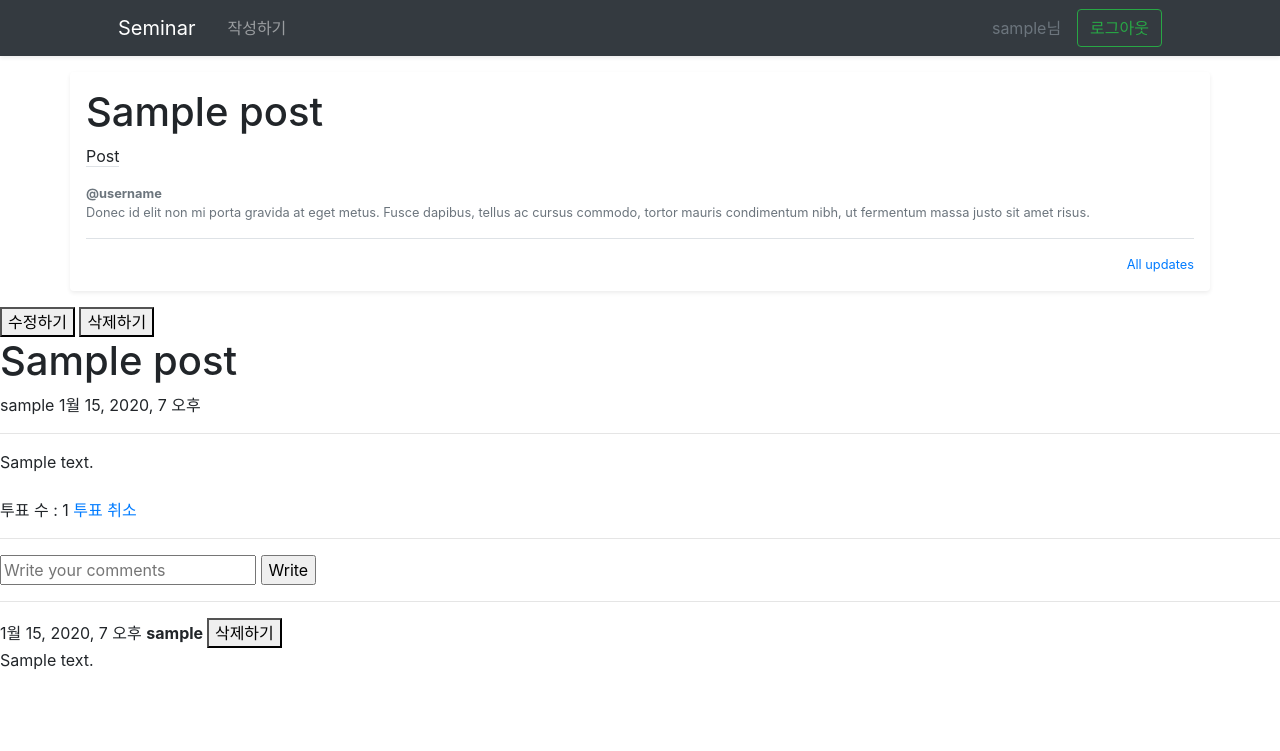
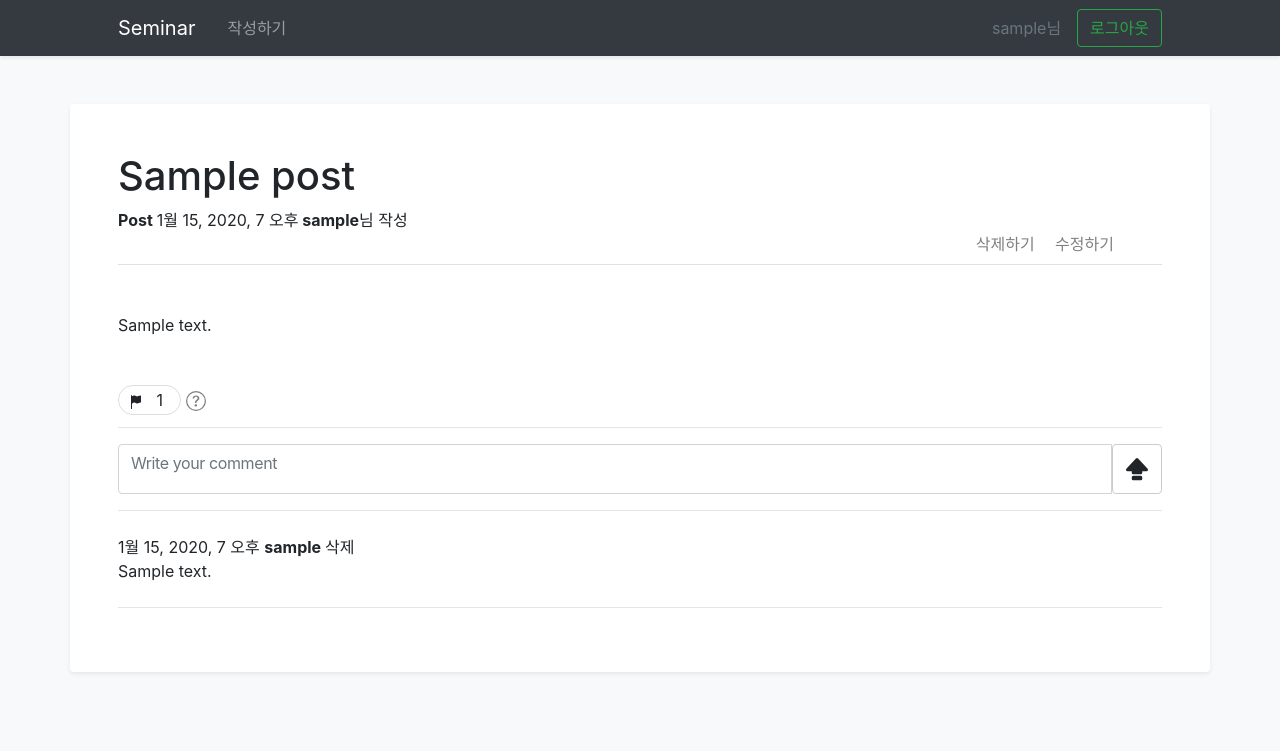
Before and after one commit to dltmdgh0611/DGSW_Seminar_community, a Django app: page /posts/1 in a window 1280 px wide. Shown: the top 751 px of the page. Run offline with Django 3.2, Linux system fonts and the light colour scheme; a user stored in the database is signed in; tables that the repository leaves empty hold one stand-in row (values such as "Sample post"); some libraries are stand-ins or nearby versions.

Commit message:
[add] createFront / postFront
flagF, createF, commentF etc

```diff
--- a/seminar/templates/main.html
+++ b/seminar/templates/main.html
@@ -43,7 +43,7 @@
     <div class="container">
         <div class="m-3">
             {% for post in posts %}
-            <div class="card m-3 p-3" style="cursor: pointer;" onclick=" location.href = '{% url 'posts.select' post.pk %}';">
+            <div class="card m-3 p-3 shadow-sm" style="cursor: pointer;" onclick=" location.href = '{% url 'posts.select' post.pk %}';">
                 <h4 class="card-title">{{ post.title }}</h5>
                 <h5 class="card-subtitle mb-2 text-muted">{{post.created_at}}-{{post.writer.username}}</h6>
             </div>
--- a/seminar/templates/post.html
+++ b/seminar/templates/post.html
@@ -4,10 +4,9 @@
 <head>
     <meta charset="UTF-8">
     <title>{{post.title}}</title>
-    <script src="https://code.jquery.com/jquery-3.2.1.slim.min.js"
-        integrity="sha384-KJ3o2DKtIkvYIK3UENzmM7KCkRr/rE9/Qpg6aAZGJwFDMVNA/GpGFF93hXpG5KkN" crossorigin="anonymous">
-    </script>
+    <script src="https://ajax.googleapis.com/ajax/libs/jquery/3.5.1/jquery.min.js"></script>
     <link rel="stylesheet" href="../static/css/bootstrap.min.css">
+    <link rel="stylesheet" href="../static/css/post.css">
     <script src="../static/js/bootstrap.min.js"></script>
 
 </head>
@@ -54,16 +53,20 @@
         const json = res.json();
         window.location.href = '{% url 'posts.select' post.pk %}';
     }
+
+    $(document).ready(function(){
+    $('[data-toggle="tooltip"]').tooltip();
+    });
+
 </script>
 
-<body>
+<body style="background-color: #f8f9fa;">
     <div class="navbar navbar-dark bg-dark shadow-sm">
         <div class="container d-flex justify-content-between px-5">
             <a class="navbar-brand" href="{% url 'main' %}">Seminar</a>
             <ul class="navbar-nav">
                 <li class="nav-item">
-                    <a class="nav-link ml-3" href="{% url 'posts.create' %}">작성하기 <span
-                            class="sr-only">(current)</span></a>
+                    <a class="nav-link ml-3" href="{% url 'posts.create' %}">작성하기 </a>
                 </li>
             </ul>
             {% if user.is_authenticated %}
@@ -83,87 +86,74 @@
         </div>
     </div>
 
-    <div class="my-3 p-3 rounded shadow-sm container">
+    <div class="my-5 p-5 rounded bg-white shadow-sm container">
         <h1 class=" pb-2 mb-0">{{ post.title }}</h1>
-        <span class="fc-light mr2 border-gray border-bottom">Post</span>
-        <div class="media text-muted pt-3">
-        <p class="media-body pb-3 mb-0 small lh-125 border-bottom border-gray">
-            <strong class="d-block text-gray-dark">@username</strong>
-            Donec id elit non mi porta gravida at eget metus. Fusce dapibus, tellus ac cursus commodo, tortor mauris condimentum nibh, ut fermentum massa justo sit amet risus.
-        </p>
+        <a><strong>Post </strong>{{ post.created_at }}<strong> {{post.writer.username}}</strong>님 작성</a>
+        {% if post.writer.username == user.username %}
+        <div class="text-right mb-2">
+            <span onclick="deletePost()" style="cursor: pointer;" class="mr-3">삭제하기</span>
+            <a href="{% url 'posts.edit' post.pk %}" class="mr-5" style="">수정하기</a>
         </div>
-    <small class="d-block text-right mt-3">
-      <a href="#">All updates</a>
-    </small>
+        {% endif %}
+        <div class="media-body pb-5 pt-5 lh-125 border-top border-gray">
+            {{ post.content | linebreaksbr }}
         </div>
-    {% if post.writer.username == user.username %}
-    <button onclick="window.location.href = '{% url 'posts.edit' post.pk %}';">
-        수정하기
-    </button>
-
-    <button onclick="deletePost()">
-        삭제하기
-    </button>
+        <div class="align-items-center">
+            <div class="flag-div" onclick="location.href = '{% url 'posts.vote' post.pk %}';" style="cursor: pointer;">
+                {% if recommends %}
+                <svg class="bi bi-flag-fill" width="1em" height="1em" viewBox="0 0 16 16" fill="currentColor" xmlns="http://www.w3.org/2000/svg">
+                    <path fill-rule="evenodd" d="M3.5 1a.5.5 0 0 1 .5.5v13a.5.5 0 0 1-1 0v-13a.5.5 0 0 1 .5-.5z"/>
+                    <path fill-rule="evenodd" d="M3.762 2.558C4.735 1.909 5.348 1.5 6.5 1.5c.653 0 1.139.325 1.495.562l.032.022c.391.26.646.416.973.416.168 0 .356-.042.587-.126a8.89 8.89 0 0 0 .593-.25c.058-.027.117-.053.18-.08.57-.255 1.278-.544 2.14-.544a.5.5 0 0 1 .5.5v6a.5.5 0 0 1-.5.5c-.638 0-1.18.21-1.734.457l-.159.07c-.22.1-.453.205-.678.287A2.719 2.719 0 0 1 9 9.5c-.653 0-1.139-.325-1.495-.562l-.032-.022c-.391-.26-.646-.416-.973-.416-.833 0-1.218.246-2.223.916A.5.5 0 0 1 3.5 9V3a.5.5 0 0 1 .223-.416l.04-.026z"/>
+                </svg>
+                {% else %}
+                <svg class="bi bi-flag" width="1em" height="1em" viewBox="0 0 16 16" fill="currentColor" xmlns="http://www.w3.org/2000/svg">
+                    <path fill-rule="evenodd" d="M3.5 1a.5.5 0 0 1 .5.5v13a.5.5 0 0 1-1 0v-13a.5.5 0 0 1 .5-.5z"/>
+                    <path fill-rule="evenodd" d="M3.762 2.558C4.735 1.909 5.348 1.5 6.5 1.5c.653 0 1.139.325 1.495.562l.032.022c.391.26.646.416.973.416.168 0 .356-.042.587-.126a8.89 8.89 0 0 0 .593-.25c.058-.027.117-.053.18-.08.57-.255 1.278-.544 2.14-.544a.5.5 0 0 1 .5.5v6a.5.5 0 0 1-.5.5c-.638 0-1.18.21-1.734.457l-.159.07c-.22.1-.453.205-.678.287A2.719 2.719 0 0 1 9 9.5c-.653 0-1.139-.325-1.495-.562l-.032-.022c-.391-.26-.646-.416-.973-.416-.833 0-1.218.246-2.223.916a.5.5 0 1 1-.515-.858C4.735 7.909 5.348 7.5 6.5 7.5c.653 0 1.139.325 1.495.562l.032.022c.391.26.646.416.973.416.168 0 .356-.042.587-.126.187-.068.376-.153.593-.25.058-.027.117-.053.18-.08.456-.204 1-.43 1.64-.512V2.543c-.433.074-.83.234-1.234.414l-.159.07c-.22.1-.453.205-.678.287A2.719 2.719 0 0 1 9 3.5c-.653 0-1.139-.325-1.495-.562l-.032-.022c-.391-.26-.646-.416-.973-.416-.833 0-1.218.246-2.223.916a.5.5 0 0 1-.554-.832l.04-.026z"/>
+                </svg>
                 {% endif %}
-
-    <br>
-
-
-    {% if post %}
-        <div class="context">
-            <h1>{{ post.title }}</h1>
-                <div>
-                    <a>{{post.writer.username}} {{post.created_at}}</a>
+                <a class="mx-2">{{post.vote_count}}</a>
             </div>
-            <hr>
-            <div>{{ post.content }}</div>
-            <br>
-            <a>투표 수 : {{post.vote_count}}</a>
-
-            <a href="{% url 'posts.vote' post.pk %}">
-                {% if recommends %}
-                투표 취소
-                {% else %}
-                투표
-                {% endif %}
-            </a>
-
-            {% if post.writer != user %}
-            <br>
-
-            {% endif %}
+            <span data-toggle="tooltip" data-placement="top" title="강의 개설은 플래그 5개 이상부터 이루어집니다.">
+                <svg class="bi bi-question-circle bic" width="20px" height="20px" viewBox="0 0 16 16" fill="currentColor" xmlns="http://www.w3.org/2000/svg">
+                    <path fill-rule="evenodd" d="M8 15A7 7 0 1 0 8 1a7 7 0 0 0 0 14zm0 1A8 8 0 1 0 8 0a8 8 0 0 0 0 16z"/>
+                    <path d="M5.25 6.033h1.32c0-.781.458-1.384 1.36-1.384.685 0 1.313.343 1.313 1.168 0 .635-.374.927-.965 1.371-.673.489-1.206 1.06-1.168 1.987l.007.463h1.307v-.355c0-.718.273-.927 1.01-1.486.609-.463 1.244-.977 1.244-2.056 0-1.511-1.276-2.241-2.673-2.241-1.326 0-2.786.647-2.754 2.533zm1.562 5.516c0 .533.425.927 1.01.927.609 0 1.028-.394 1.028-.927 0-.552-.42-.94-1.029-.94-.584 0-1.009.388-1.009.94z"/>
+                </svg>
+            </span>
+        </div>
         <hr>
             <form action="{% url 'posts.comments.create' post.pk%}" method="POST">
                 {% csrf_token %}
-                <input type="text" name="content" placeholder="Write your comments">
-                <input type="submit" value="Write">
+                <div class="input-group">
+                    <textarea type="text" class="form-control cms" name="content" placeholder="Write your comment"></textarea>
+                        <div class="input-group-btn">
+                            <button class="btn bhi" type="submit"style="border: solid 1px #ccc;">
+                                <svg class="bi bi-capslock-fill" width="24px" height="24px" viewBox="0 0 16 16" fill="currentColor" xmlns="http://www.w3.org/2000/svg">
+                                    <path fill-rule="evenodd" d="M7.27 1.047a1 1 0 0 1 1.46 0l6.345 6.77c.6.638.146 1.683-.73 1.683H11.5v1a1 1 0 0 1-1 1h-5a1 1 0 0 1-1-1v-1H1.654C.78 9.5.326 8.455.924 7.816L7.27 1.047zM4.5 13.5a1 1 0 0 1 1-1h5a1 1 0 0 1 1 1v1a1 1 0 0 1-1 1h-5a1 1 0 0 1-1-1v-1z"/>
+                                </svg>
+                            </button>
+                        </div>
+                    </div>
+
             </form>
-
-
         <hr>
-
         {% for comment in comments %}
-                <div class="comment">
+            <div class="my-4">
                 <a>{{comment.comment_date}}</a>
                 <strong> {{comment.comment_writer}} </strong>
                 {% if comment.comment_writer == user %}
-                    <button onclick="deleteComment('{% url 'posts.comments.select' comment.pk %}');">
-                        삭제하기
-                    </button>
+                <a onclick="deleteComment('{% url 'posts.comments.select' comment.pk %}');" style="cursor: pointer;">
+                    삭제
+                </a>
                 {% endif %}
                 <br>
                 <a>{{ comment.comment_content }}</a>
             </div>
+            <hr>
             {% empty %}
             <p>No comments here yet</p>
+
         {% endfor %}
-
     </div>
-    {% else %}
-        <p>존재하지 않거나 삭제된 글</p>
-    {% endif %}
-
-
 
 </body>
 
--- a/static/css/post.css
+++ b/static/css/post.css
@@ -1,22 +1,36 @@
-.context{
-    width: 800px;
-    height: auto;
-    margin: 20px auto;
-    background-color: white;
-    border: 1px solid #cccccc;
-    border-radius: 10px;
-    padding :20px;
+a{
+    text-decoration: none;
 }
-.context>h1{
-    margin: 10 0px;
+a,span{
+    color: gray;
+}
+a:hover,span:hover{
+    text-decoration: none;
+    color: black;
+}
+.flag-div{
+    float: left;
+    padding: 2 9px;
+    border-radius: 16px;
+    border: 1px solid #959595;
+    border-color: rgba(185,185,185,0.5);
+}
+.bic{
+    margin-top: 6px;
+    margin-left: 5px;
 }
 
-.comment{
-    width: fit-content;
-    height: 70px;
-    margin: 10 0px;
-    background-color: #f5f6fa;
-    border-radius: 10px;
-    flex-wrap: wrap;
-    float: left;
+.form-control.cms{
+    height: 24px;
+    font-size: 16px;
+    color: #202020;
+    resize: none;
+    outline: 0 none;
+    line-height: 24px;
+    overflow: hidden;
+    letter-spacing: -.4px;
+    min-height: 50px;
 }
+.btn.bhi{
+    height: 50px;
+}
```
Also changed, not shown: seminar/templates/create_post.html (+48 -18 lines), static/css/create.css (added, +26 -0 lines). Lines whose indentation alone changed are shown as unchanged.
